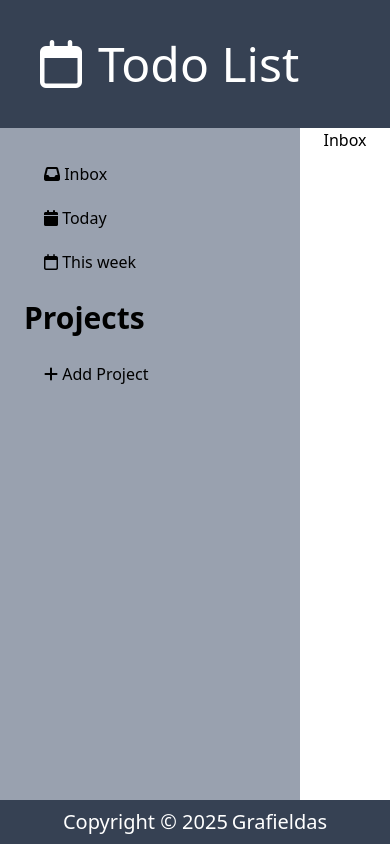
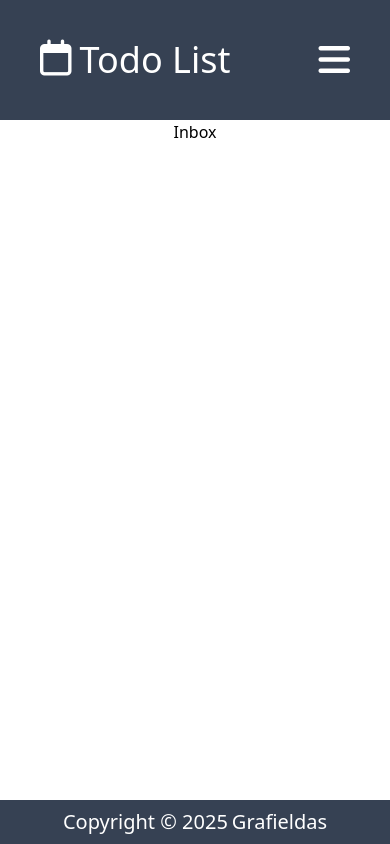
Before and after one commit to Garfieldas/todo-app, a website: page index.html in a window 390 px wide. Drawn offline with nearby package versions, Linux system fonts and the light colour scheme.

Commit message:
Added breakpoints for navbar, main content section and header sections and header items

```diff
--- a/index.html
+++ b/index.html
@@ -10,12 +10,17 @@
   <body>
     <div class="grid grid-cols-[300px_1fr] grid-rows-[auto_1fr] min-h-screen" id="app">
     <header class="col-span-3 flex justify-between items-center p-10 bg-gray-700 text-white">
-      <div class="flex justify-center text-5xl gap-4">
+      <div class="flex md:justify-center justify-between md:text-5xl text-4xl gap-4 w-full">
+        <div class="flex gap-2">
       <i class="fa-regular fa-calendar"></i>
         <h1>Todo List</h1>
       </div>
+        <button class="block md:hidden">
+          <i class="fa-solid fa-bars"></i>
+        </button>
+      </div>
     </header>
-      <nav class="row-span-1 flex flex-col items-start gap-4 p-6 bg-gray-400 font-medium">
+      <nav class="hidden md:flex flex-col items-start gap-4 p-6 bg-gray-400 font-medium">
         <div class="flex flex-col items-start w-full">
         <button class="py-2.5 px-5 w-full text-left hover:bg-gray-300 cursor-pointer"><i class="fa-solid fa-inbox"></i> Inbox</button>
         <button class="py-2.5 px-5 w-full text-left hover:bg-gray-300 cursor-pointer"><i class="fa-solid fa-calendar"></i> Today</button>
@@ -26,7 +31,7 @@
         <button class="py-2.5 px-5 w-full text-left hover:bg-gray-300 cursor-pointer"><i class="fa-solid fa-plus"></i> Add Project</button>
         </div>
       </nav>
-      <main class="col-span-2 flex justify-center">
+      <main class="col-span-3 md:col-span-2 flex justify-center">
         <h1>Inbox</h1>
       </main>
       <footer class="col-span-3 flex justify-center gap-1 bg-gray-700 p-2 text-white text-xl">
```
